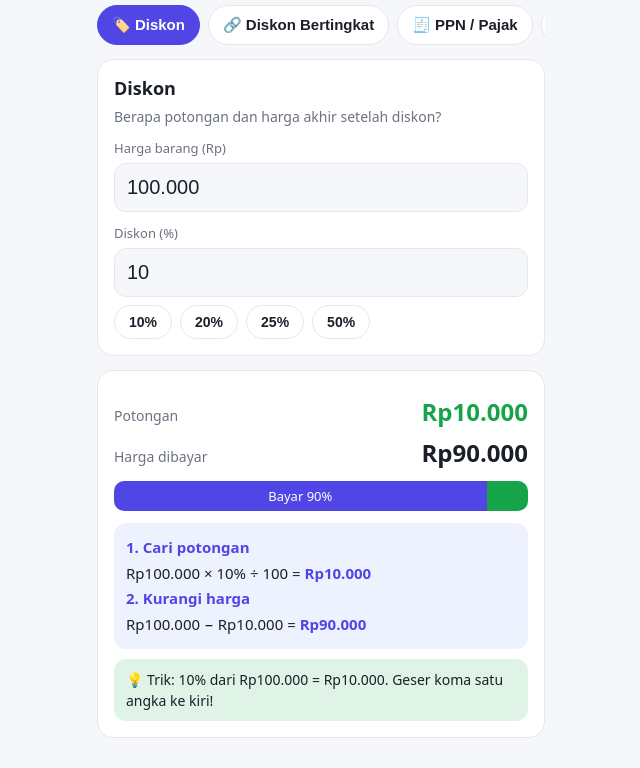
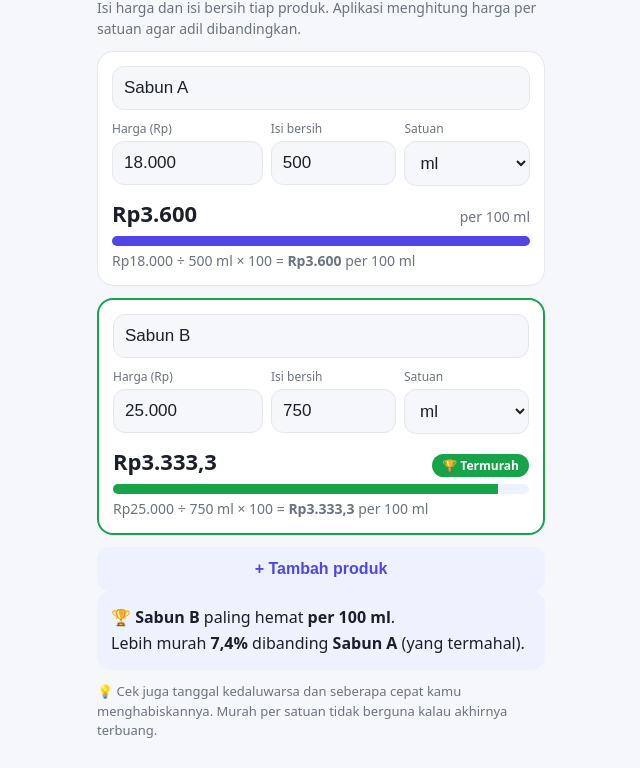
Before and after one commit to viruzd/bandingkan-harga, a plain HTML site: page index.html in a window 1280 px wide. Shown: the part 57-825 px from the top of the page, without its empty margins (319-959 px from the left). Drawn offline with Linux system fonts and the light colour scheme.

Commit message:
Add files via upload

```diff
--- a/index.html
+++ b/index.html
@@ -3,7 +3,7 @@
 <head>
 <meta charset="utf-8">
 <meta name="viewport" content="width=device-width, initial-scale=1, viewport-fit=cover">
-<title>Belajar Persen</title>
+<title>Bandingkan Harga</title>
 <style>
 :root{--bg:#f6f7fb;--card:#fff;--tx:#1b1f2a;--mut:#6b7280;--pri:#4f46e5;--ok:#16a34a;--bad:#dc2626;--bd:#e5e7eb;--soft:#eef2ff;
 box-sizing:border-box;padding-top:env(safe-area-inset-top,0px);padding-bottom:env(safe-area-inset-bottom,0px)}
@@ -13,105 +13,91 @@ html{scroll-padding-top:env(safe-area-inset-top,0px)}
 *{box-sizing:border-box}
 body{margin:0;background:var(--bg);color:var(--tx);font-family:system-ui,-apple-system,"Segoe UI",Roboto,sans-serif}
 .app{max-width:480px;margin:0 auto;padding:16px}
-h1{font-size:22px;margin:4px 0 12px}
-.tabs{display:flex;gap:8px;overflow-x:auto;padding-bottom:8px;margin-bottom:6px}
-.tabs button{flex:0 0 auto;padding:10px 14px;border-radius:999px;border:1px solid var(--bd);background:var(--card);color:var(--tx);font-size:15px;font-weight:600;white-space:nowrap}
-.tabs button.on{background:var(--pri);color:#fff;border-color:var(--pri)}
-.card{background:var(--card);border:1px solid var(--bd);border-radius:16px;padding:16px;margin-bottom:14px}
-h2{font-size:18px;margin:0 0 6px}
+h1{font-size:22px;margin:4px 0 4px}
 .mut{color:var(--mut);font-size:14px;line-height:1.5}
-label{font-size:13px;color:var(--mut);display:block;margin:12px 0 6px}
-input[type=text]{width:100%;padding:12px;font-size:20px;border-radius:12px;border:1px solid var(--bd);background:var(--bg);color:var(--tx)}
-.chips{display:flex;flex-wrap:wrap;gap:8px;margin-top:8px}
-.chip{padding:8px 14px;border-radius:999px;border:1px solid var(--bd);background:var(--card);color:var(--tx);font-size:14px;font-weight:600}
-.row{display:flex;justify-content:space-between;align-items:baseline;gap:8px;margin:8px 0}
-.big{font-size:24px;font-weight:700;text-align:right}
-.hl{color:var(--ok)}
-.bar{height:30px;border-radius:10px;overflow:hidden;display:flex;background:var(--soft);margin:12px 0}
-.bar div{display:flex;align-items:center;justify-content:center;color:#fff;font-size:13px;transition:width .3s;white-space:nowrap}
-.steps{background:var(--soft);border-radius:12px;padding:12px;font-size:15px;line-height:1.7}
-.steps b{color:var(--pri)}
-.tip{margin-top:10px;padding:10px 12px;border-radius:12px;background:rgba(22,163,74,.13);font-size:14px;line-height:1.5}
+.card{background:var(--card);border:1px solid var(--bd);border-radius:16px;padding:14px;margin:12px 0}
+.card.win{border:2px solid var(--ok)}
+.hd{display:flex;gap:8px;align-items:center;margin-bottom:10px}
+.hd input{flex:1}
+.x{border:0;background:var(--soft);color:var(--bad);border-radius:10px;width:36px;height:36px;font-size:18px}
+input,select{width:100%;padding:11px;font-size:17px;border-radius:12px;border:1px solid var(--bd);background:var(--bg);color:var(--tx)}
+.g{display:grid;grid-template-columns:1.2fr 1fr 1fr;gap:8px}
+label{font-size:12px;color:var(--mut);display:block;margin-bottom:4px}
+.btn{width:100%;padding:13px;border:0;border-radius:12px;background:var(--soft);color:var(--pri);font-size:16px;font-weight:700}
+.big{font-size:22px;font-weight:700}
+.row{display:flex;justify-content:space-between;align-items:baseline;gap:8px}
+.badge{background:var(--ok);color:#fff;border-radius:999px;padding:3px 10px;font-size:12px;font-weight:700}
+.bar{height:10px;border-radius:6px;background:var(--soft);margin:8px 0 4px;overflow:hidden}
+.bar i{display:block;height:100%;background:var(--pri);transition:width .3s}
+.win .bar i{background:var(--ok)}
+.sum{background:var(--soft);border-radius:14px;padding:14px;font-size:16px;line-height:1.6}
+.warn{background:rgba(220,38,38,.12);color:var(--bad);border-radius:12px;padding:10px;font-size:14px;margin:10px 0}
+.tip{margin-top:12px;font-size:13px}
 </style>
 </head>
 <body>
 <div class="app">
-<h1>🏷️ Belajar Persen</h1>
-<div class="tabs" id="tabs"></div>
-<div class="card"><h2 id="tt"></h2><div class="mut" id="td"></div><div id="inp"></div><div class="chips" id="ch"></div></div>
-<div class="card" id="res"></div>
+<h1>🛒 Bandingkan Harga</h1>
+<div class="mut">Isi harga dan isi bersih tiap produk. Aplikasi menghitung harga per satuan agar adil dibandingkan.</div>
+<div id="list"></div>
+<button class="btn" id="add">+ Tambah produk</button>
+<div id="out"></div>
+<div class="mut tip">💡 Cek juga tanggal kedaluwarsa dan seberapa cepat kamu menghabiskannya. Murah per satuan tidak berguna kalau akhirnya terbuang.</div>
 </div>
 <script>
 const $=id=>document.getElementById(id);
+const U={ml:["vol",1],L:["vol",1000],g:["mass",1],kg:["mass",1000],pcs:["cnt",1]};
 const rp=n=>"Rp"+Math.round(n).toLocaleString("id-ID");
+const rp1=n=>"Rp"+(Math.round(n*10)/10).toLocaleString("id-ID",{minimumFractionDigits:0,maximumFractionDigits:1});
 const pc=n=>(Math.round(n*10)/10).toString().replace(".",",")+"%";
-const T=[
-{n:"🏷️ Diskon",t:"Diskon",d:"Berapa potongan dan harga akhir setelah diskon?",
- f:[["h","Harga barang (Rp)",100000,"rp"],["d","Diskon (%)",10,"pc"]],ex:[[["d",10],["d",20],["d",25],["d",50]]],
- c:v=>{const o=v.h*v.d/100,b=v.h-o;return{r:[["Potongan",rp(o),1],["Harga dibayar",rp(b)]],bar:[100-v.d,"Bayar "+pc(100-v.d),v.d,"Diskon"],
- s:`<b>1. Cari potongan</b><br>${rp(v.h)} × ${pc(v.d)} ÷ 100 = <b>${rp(o)}</b><br><b>2. Kurangi harga</b><br>${rp(v.h)} − ${rp(o)} = <b>${rp(b)}</b>`,
- tip:`Trik: 10% dari ${rp(v.h)} = ${rp(v.h/10)}. Geser koma satu angka ke kiri!`}}},
-{n:"🔗 Diskon Bertingkat",t:"Diskon Bertingkat",d:"Diskon dua kali, misalnya 50% lalu tambah 10%. Hasilnya bukan 60%!",
- f:[["h","Harga barang (Rp)",100000,"rp"],["a","Diskon pertama (%)",50,"pc"],["b","Diskon kedua (%)",10,"pc"]],
- c:v=>{const x=v.h*(1-v.a/100),y=x*(1-v.b/100),tot=(1-y/v.h)*100;return{r:[["Setelah diskon 1",rp(x)],["Setelah diskon 2",rp(y)],["Total hemat",rp(v.h-y),1],["Setara diskon",pc(tot)]],bar:[100-tot,"Bayar "+pc(100-tot),tot,"Hemat"],
- s:`<b>1. Diskon pertama</b><br>${rp(v.h)} − ${pc(v.a)} = <b>${rp(x)}</b><br><b>2. Diskon kedua dari harga BARU</b><br>${rp(x)} − ${pc(v.b)} = <b>${rp(y)}</b><br><b>3. Total</b><br>Setara diskon <b>${pc(tot)}</b>, bukan ${pc(+v.a+ +v.b)}.`,
- tip:"Diskon kedua dihitung dari harga yang sudah turun, bukan dari harga awal. Itu sebabnya totalnya selalu lebih kecil dari penjumlahan."}}},
-{n:"🧾 PPN / Pajak",t:"PPN / Pajak",d:"Harga bisa naik karena pajak. PPN di Indonesia saat ini 11%.",
- f:[["h","Harga sebelum pajak (Rp)",100000,"rp"],["p","Pajak (%)",11,"pc"]],ex:[[["p",10],["p",11],["p",12]]],
- c:v=>{const x=v.h*v.p/100,tot=v.h+x;return{r:[["Pajak",rp(x),1],["Total bayar",rp(tot)]],bar:[100,"Harga "+rp(v.h),0,""],
- s:`<b>1. Hitung pajak</b><br>${rp(v.h)} × ${pc(v.p)} ÷ 100 = <b>${rp(x)}</b><br><b>2. Tambahkan ke harga</b><br>${rp(v.h)} + ${rp(x)} = <b>${rp(tot)}</b>`,
- tip:`Jalan pintas: kalikan langsung dengan ${(1+v.p/100).toFixed(2).replace(".",",")} untuk mendapat total.`}}},
-{n:"❓ Cari Persen",t:"Cari Persen",d:"Kalau tahu bagian dan totalnya, berapa persennya?",
- f:[["a","Bagian (angka)",20000,"rp"],["b","Total (angka)",80000,"rp"]],
- c:v=>{const p=v.b?v.a/v.b*100:0;return{r:[["Hasil",pc(p),1]],bar:[Math.min(p,100),pc(p),Math.max(100-p,0),""],
- s:`<b>Rumus</b><br>bagian ÷ total × 100<br><b>Hitung</b><br>${rp(v.a)} ÷ ${rp(v.b)} × 100 = <b>${pc(p)}</b>`,
- tip:"Contoh: nilai ujian 40 dari 50 soal benar = 40 ÷ 50 × 100 = 80%."}}},
-{n:"📈 Untung & Rugi",t:"Untung & Rugi",d:"Beli di harga modal, jual di harga jual. Untung atau rugi berapa persen?",
- f:[["m","Harga beli / modal (Rp)",80000,"rp"],["j","Harga jual (Rp)",100000,"rp"]],
- c:v=>{const s=v.j-v.m,p=v.m?s/v.m*100:0,u=s>=0;return{r:[[u?"Untung":"Rugi",rp(Math.abs(s)),1],["Persen dari modal",pc(Math.abs(p))]],bar:[100,"Modal "+rp(v.m),0,""],
- s:`<b>1. Selisih</b><br>${rp(v.j)} − ${rp(v.m)} = <b>${rp(s)}</b> (${u?"untung":"rugi"})<br><b>2. Persen terhadap MODAL</b><br>${rp(Math.abs(s))} ÷ ${rp(v.m)} × 100 = <b>${pc(Math.abs(p))}</b>`,
- tip:"Persen untung/rugi selalu dihitung dari harga beli (modal), bukan harga jual."}}},
-{n:"⚖️ Bandingkan",t:"Bandingkan Penawaran",d:"Mana lebih hemat: diskon persen atau Beli 2 Gratis 1?",
- f:[["h","Harga satuan (Rp)",30000,"rp"],["d","Penawaran A: diskon (%)",30,"pc"]],
- c:v=>{const a=v.h*(1-v.d/100),b=v.h*2/3,eq=100/3,win=a<b?"A":a>b?"B":"seri";return{r:[["A: diskon "+pc(v.d)+" per barang",rp(a)],["B: Beli 2 Gratis 1 per barang",rp(b)],["Pemenang",win==="seri"?"Sama saja":"Penawaran "+win,1]],bar:[100-Math.max(v.d,eq),"",0,""],
- s:`<b>A</b>: ${rp(v.h)} × (100 − ${pc(v.d)}) ÷ 100 = <b>${rp(a)}</b> per barang<br><b>B</b>: bayar 2 untuk dapat 3, jadi ${rp(v.h*2)} ÷ 3 = <b>${rp(b)}</b> per barang<br>Beli 2 Gratis 1 setara diskon <b>33,3%</b>.`,
- tip:"Diskon di atas 33,3% lebih hemat dari Beli 2 Gratis 1. Di bawahnya, B lebih menguntungkan."}}}
-];
-let cur=0,vals={};
-const parse=(s,k)=>k==="rp"?(parseInt(String(s).replace(/\D/g,""))||0):(parseFloat(String(s).replace(",","."))||0);
-function tabs(){
-  $("tabs").innerHTML="";
-  T.forEach((x,i)=>{const b=document.createElement("button");b.textContent=x.n;b.className=i===cur?"on":"";b.onclick=()=>{cur=i;load()};$("tabs").appendChild(b)});
-}
-function load(){
-  const t=T[cur];tabs();$("tt").textContent=t.t;$("td").textContent=t.d;
-  vals={};$("inp").innerHTML="";
-  t.f.forEach(([k,l,df,ty])=>{
-    vals[k]=df;
-    const lb=document.createElement("label");lb.textContent=l;
-    const i=document.createElement("input");i.type="text";i.inputMode=ty==="rp"?"numeric":"decimal";
-    i.value=ty==="rp"?df.toLocaleString("id-ID"):String(df).replace(".",",");
-    i.oninput=()=>{
-      const v=parse(i.value,ty);vals[k]=v;
-      if(ty==="rp")i.value=v?v.toLocaleString("id-ID"):"";
+const nm=s=>parseFloat(String(s).replace(/\./g,"").replace(",","."))||0;
+let P=[{n:"Sabun A",p:18000,q:500,u:"ml"},{n:"Sabun B",p:25000,q:750,u:"ml"}];
+function build(){
+  $("list").innerHTML="";
+  P.forEach((x,i)=>{
+    const d=document.createElement("div");d.className="card";d.id="c"+i;
+    d.innerHTML=`<div class="hd"><input data-i="${i}" data-k="n" value="${x.n}" aria-label="Nama produk">${P.length>2?`<button class="x" data-del="${i}" aria-label="Hapus">×</button>`:""}</div>
+    <div class="g"><div><label>Harga (Rp)</label><input data-i="${i}" data-k="p" inputmode="numeric" value="${x.p.toLocaleString("id-ID")}"></div>
+    <div><label>Isi bersih</label><input data-i="${i}" data-k="q" inputmode="decimal" value="${String(x.q).replace(".",",")}"></div>
+    <div><label>Satuan</label><select data-i="${i}" data-k="u">${Object.keys(U).map(u=>`<option ${u===x.u?"selected":""}>${u}</option>`).join("")}</select></div></div>
+    <div id="r${i}" style="margin-top:12px"></div>`;
+    $("list").appendChild(d);
+  });
+  $("list").querySelectorAll("[data-i]").forEach(e=>{
+    e.oninput=()=>{
+      const x=P[e.dataset.i],k=e.dataset.k;
+      if(k==="n")x.n=e.value;
+      else if(k==="u")x.u=e.value;
+      else if(k==="p"){x.p=nm(e.value);e.value=x.p?x.p.toLocaleString("id-ID"):""}
+      else x.q=nm(e.value);
       calc()};
-    i.id="f_"+k;lb.appendChild(document.createElement("span"));
-    $("inp").append(lb,i);
   });
-  $("ch").innerHTML="";
-  (t.ex||[]).forEach(g=>g.forEach(([k,v])=>{
-    const b=document.createElement("button");b.className="chip";b.textContent=pc(v);
-    b.onclick=()=>{vals[k]=v;$("f_"+k).value=String(v);calc()};$("ch").appendChild(b)}));
+  $("list").querySelectorAll("[data-del]").forEach(b=>b.onclick=()=>{P.splice(b.dataset.del,1);build()});
+  $("add").hidden=P.length>=4;
   calc();
 }
 function calc(){
-  const o=T[cur].c(vals);
-  let h=o.r.map(([l,v,g])=>`<div class="row"><span class="mut">${l}</span><span class="big ${g?"hl":""}">${v}</span></div>`).join("");
-  if(o.bar&&o.bar[1]!==undefined&&(o.bar[3]||o.bar[1]))h+=`<div class="bar"><div style="width:${o.bar[0]}%;background:var(--pri)">${o.bar[0]>25?o.bar[1]:""}</div>${o.bar[2]?`<div style="flex:1;background:var(--ok)">${o.bar[2]>15?o.bar[3]+" "+pc(o.bar[2]):""}</div>`:""}</div>`;
-  h+=`<div class="steps">${o.s}</div><div class="tip">💡 ${o.tip}</div>`;
-  $("res").innerHTML=h;
+  const fam=U[P[0].u][0];
+  const ok=P.every(x=>U[x.u][0]===fam);
+  const base=fam==="vol"?100:fam==="mass"?100:1,bu=fam==="vol"?"ml":fam==="mass"?"g":"pcs";
+  const lab=base===1?"per 1 pcs":"per 100 "+bu;
+  if(!ok){$("out").innerHTML=`<div class="warn">⚠️ Satuan tidak sebanding (misalnya ml dengan gram). Samakan jenis satuannya.</div>`;P.forEach((_,i)=>$("r"+i).innerHTML="");return}
+  const v=P.map(x=>x.q>0&&x.p>0?x.p/(x.q*U[x.u][1])*base:null);
+  const valid=v.filter(a=>a!==null);
+  if(valid.length<2){$("out").innerHTML="";P.forEach((_,i)=>$("r"+i).innerHTML="");return}
+  const mn=Math.min(...valid),mx=Math.max(...valid);
+  P.forEach((x,i)=>{
+    document.getElementById("c"+i).classList.toggle("win",v[i]===mn&&mn!==mx);
+    $("r"+i).innerHTML=v[i]===null?"":`<div class="row"><span class="big">${rp1(v[i])}</span><span>${v[i]===mn&&mn!==mx?'<span class="badge">🏆 Termurah</span>':'<span class="mut">'+lab+'</span>'}</span></div>
+    <div class="bar"><i style="width:${v[i]/mx*100}%"></i></div>
+    <div class="mut">${rp(x.p)} ÷ ${String(x.q).replace(".",",")} ${x.u}${U[x.u][1]>1?" ("+(x.q*U[x.u][1]).toLocaleString("id-ID")+" "+bu+")":""} × ${base} = <b>${rp1(v[i])}</b> ${lab}</div>`;
+  });
+  const wi=v.indexOf(mn),hi=v.indexOf(mx);
+  $("out").innerHTML=mn===mx?`<div class="sum">Harga per satuannya <b>sama persis</b>. Pilih sesuai kebutuhan.</div>`
+   :`<div class="sum">🏆 <b>${P[wi].n||"Produk "+(wi+1)}</b> paling hemat <b>${lab}</b>.<br>Lebih murah <b>${pc((mx-mn)/mx*100)}</b> dibanding <b>${P[hi].n||"Produk "+(hi+1)}</b> (yang termahal).</div>`;
 }
-load();
+$("add").onclick=()=>{P.push({n:"Produk "+(P.length+1),p:0,q:0,u:P[0].u});build()};
+build();
 </script>
 </body>
 </html>
```
